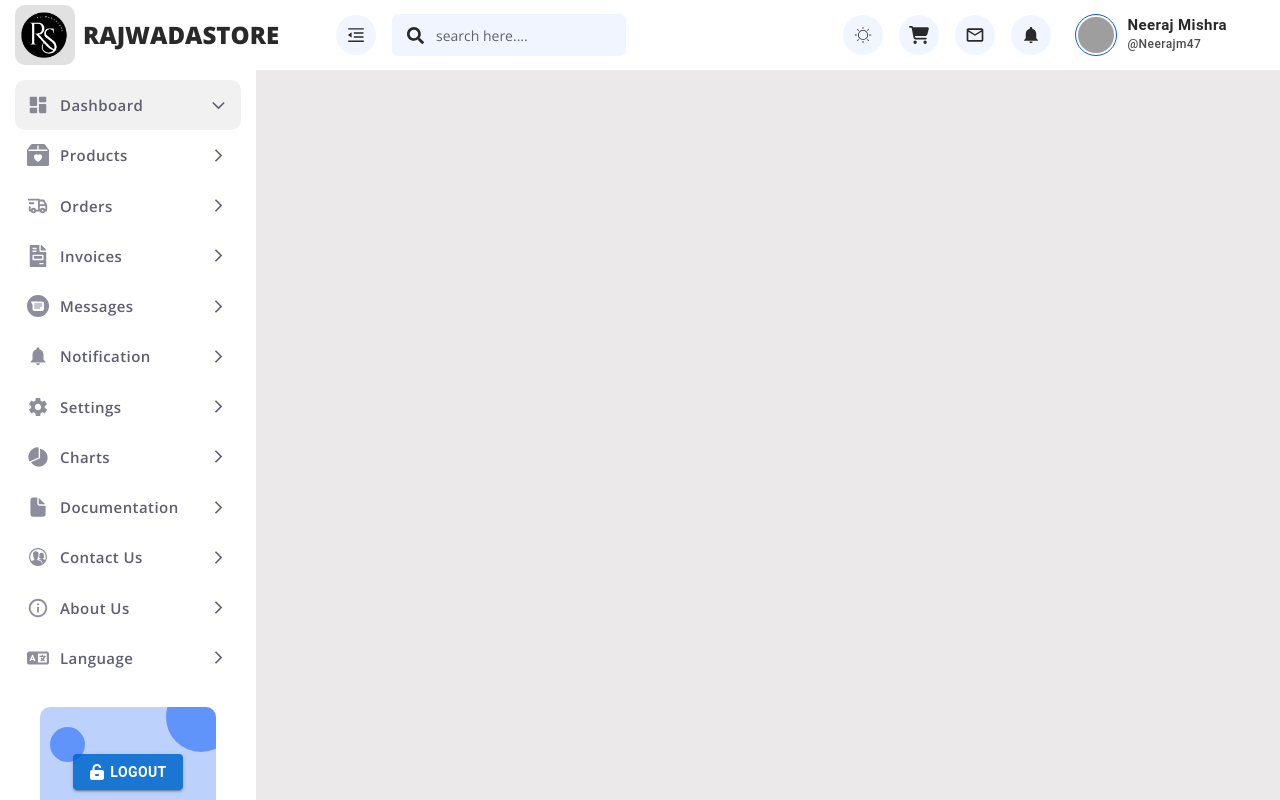
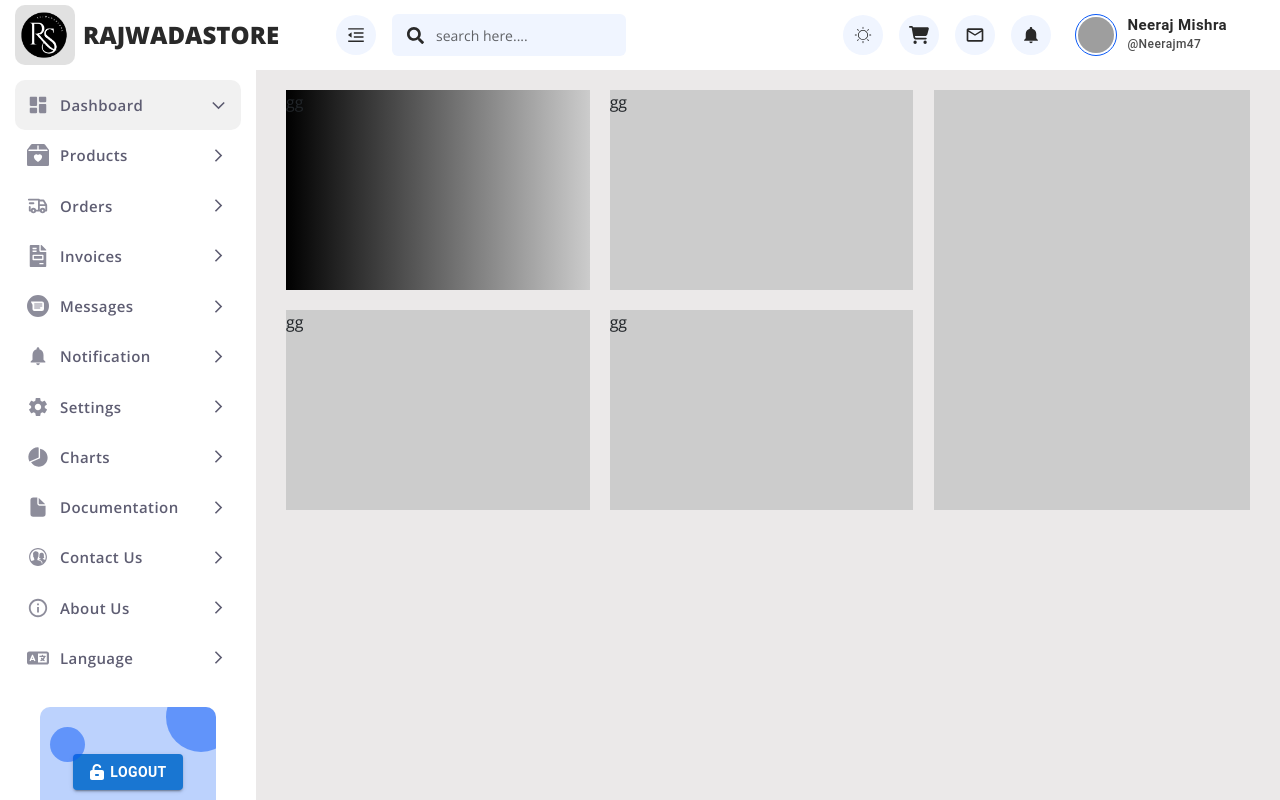
Before and after one commit to mishra-naveen-dev/admin_Dashboard, a React (Create React App) app: page / in a window 1280 px wide. Built offline with nearby package versions, Linux system fonts and the light colour scheme; grey boxes are pictures that could not be loaded.

Commit message:
Dashboard part Started

```diff
--- a/src/App.css
+++ b/src/App.css
@@ -167,6 +167,7 @@ header .part2 {
   right: 240px !important;
   width: 300px !important;
   left: auto !important;
+  top: 70px !important;
 }
 
 .dropdown_list .head {
@@ -259,3 +260,8 @@ header .part2 {
 .main .sidebarWrapper .sidebar ::-webkit-scrollbar-track {
   background: #f1f1f1; /* Add a track color for better contrast */
 }
+
+.main .contentWrapper {
+  width: 80%;
+  flex: 0 0 80%;
+}
--- a/src/App.js
+++ b/src/App.js
@@ -1,5 +1,6 @@
 import "./App.css";
 import "./components/SideBar/SideBar.css";
+import "./pages/Dashboard/dashboard.css";
 import { BrowserRouter, Route, Routes } from "react-router-dom";
 import "bootstrap/dist/css/bootstrap.min.css";
 import Dashboard from "./pages/Dashboard";
--- a/src/components/SideBar/SideBar.css
+++ b/src/components/SideBar/SideBar.css
@@ -49,9 +49,11 @@
 .main .sidebarWrapper .sidebar ul li button.active {
   background: #f1f1f1 !important;
 }
-.main .sidebarWrapper .sidebar ul li button.active .arrow{
-  background: #f1f1f1 !important;
+.main .sidebarWrapper .sidebar ul li button.active .arrow {
   transform: rotate(90deg);
+}
+.main .sidebarWrapper .sidebar ul li button.active .icon svg {
+  color: #0156ff !important;
 }
 
 .main .sidebarWrapper .sidebar ul li button * {
@@ -83,7 +85,7 @@
   padding: 6px 0px;
   font-size: 14px !important;
   font-weight: 500;
-  transition: all 0.3s;
+  transition: all 0.4s;
 }
 .main .sidebarWrapper .sidebar ul .submenu li a:hover {
   color: #0156ff !important;
@@ -92,6 +94,7 @@
   transition: all 0.3s;
   height: 0px;
   overflow: hidden;
+  opacity: 0;
 }
 
 .main .sidebarWrapper .sidebar ul .submenuWrapper.colapsed .submenu {
@@ -101,6 +104,7 @@
 .main .sidebarWrapper .sidebar ul .submenuWrapper.colapse {
   height: auto;
   overflow: inherit;
+  opacity: 1;
 }
 .main .sidebarWrapper .sidebar ul .submenuWrapper.colapse .submenu {
   opacity: 1;
--- /dev/null
+++ b/src/pages/Dashboard/components/dashboardBox.js
@@ -0,0 +1,8 @@
+// Desc: Dashboard Box component
+
+const DashboardBox = (props) => {
+  return <div className="dashboardBox" style={{
+    backgroundImage:`linear-gradient(to right,${props.color?.[0]},${props.color?.[1]})`
+  }}>gg</div>;
+};
+export default DashboardBox;
--- /dev/null
+++ b/src/pages/Dashboard/dashboard.css
@@ -0,0 +1,18 @@
+.right-content {
+  padding: 90px 30px;
+}
+.dashboardBoxWrapper {
+  gap: 20px;
+  width: 100%;
+  flex-wrap: wrap;
+}
+.dashboardBoxWrapper .dashboardBox {
+  width: 48%;
+  height: 200px;
+  background: #ccc;
+}
+.dashboardBoxWrapperRow .box {
+  width: 100%;
+  height: 100%;
+  background: #ccc;
+}
--- a/src/pages/Dashboard/index.js
+++ b/src/pages/Dashboard/index.js
@@ -1,7 +1,26 @@
+import "./dashboard.css";
+
+import DashboardBox from "./components/dashboardBox";
 const Dashboard = () => {
   return (
     <>
       {/* <h4>Dashboard Page</h4> */}
+      <div className="right-content w-100">
+        <div className="row dashboardBoxWrapperRow">
+          <div className="col-md-8">
+            <div className="dashboardBoxWrapper d-flex">
+              <DashboardBox color={["#000", "#ccc"]} />
+              <DashboardBox />
+              <DashboardBox />
+              <DashboardBox />
+            </div>
+          </div>
+
+          <div className="col-md-4 pl-0">
+            <div className="box"></div>
+          </div>
+        </div>
+      </div>
     </>
   );
 };
```
